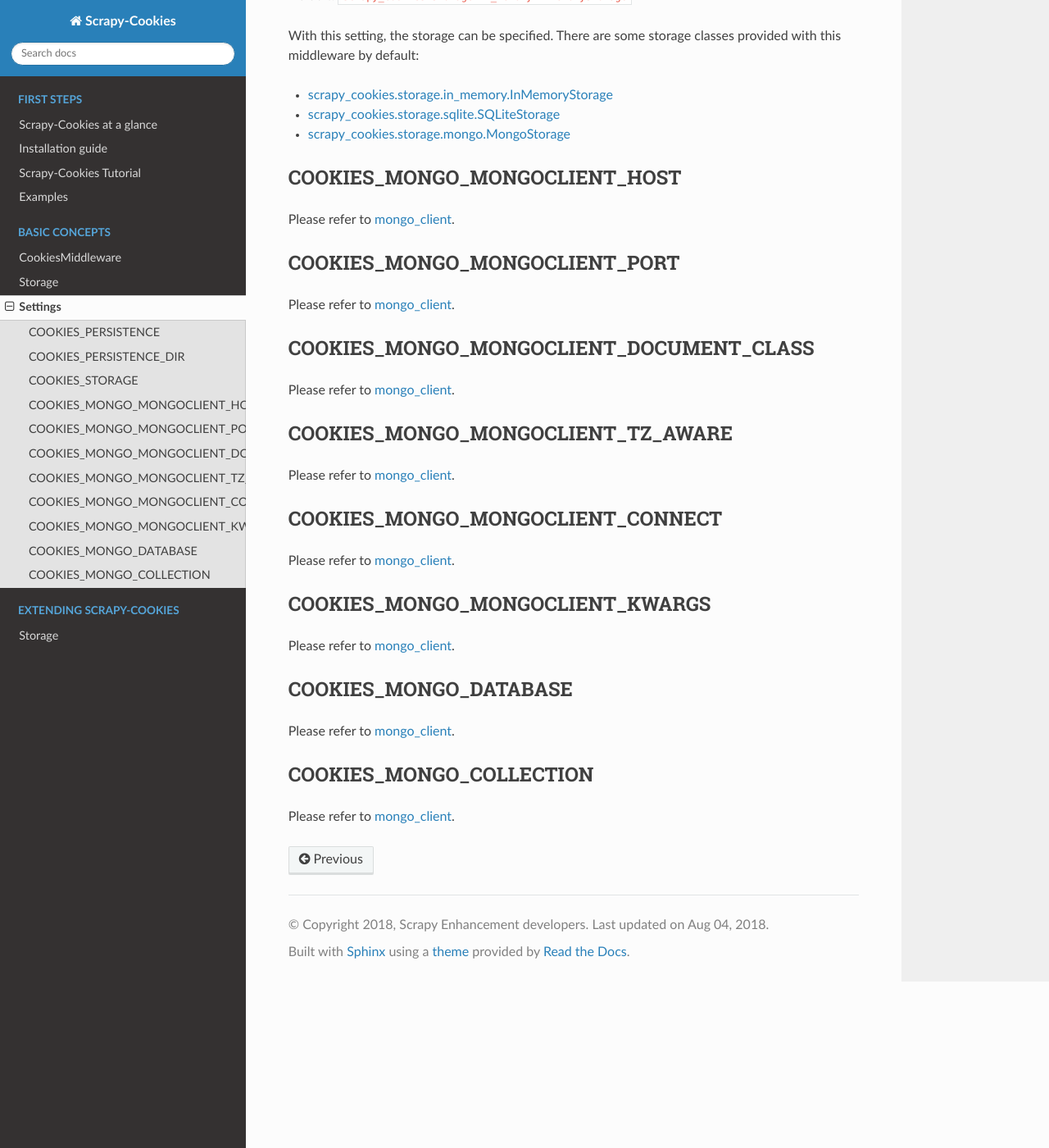
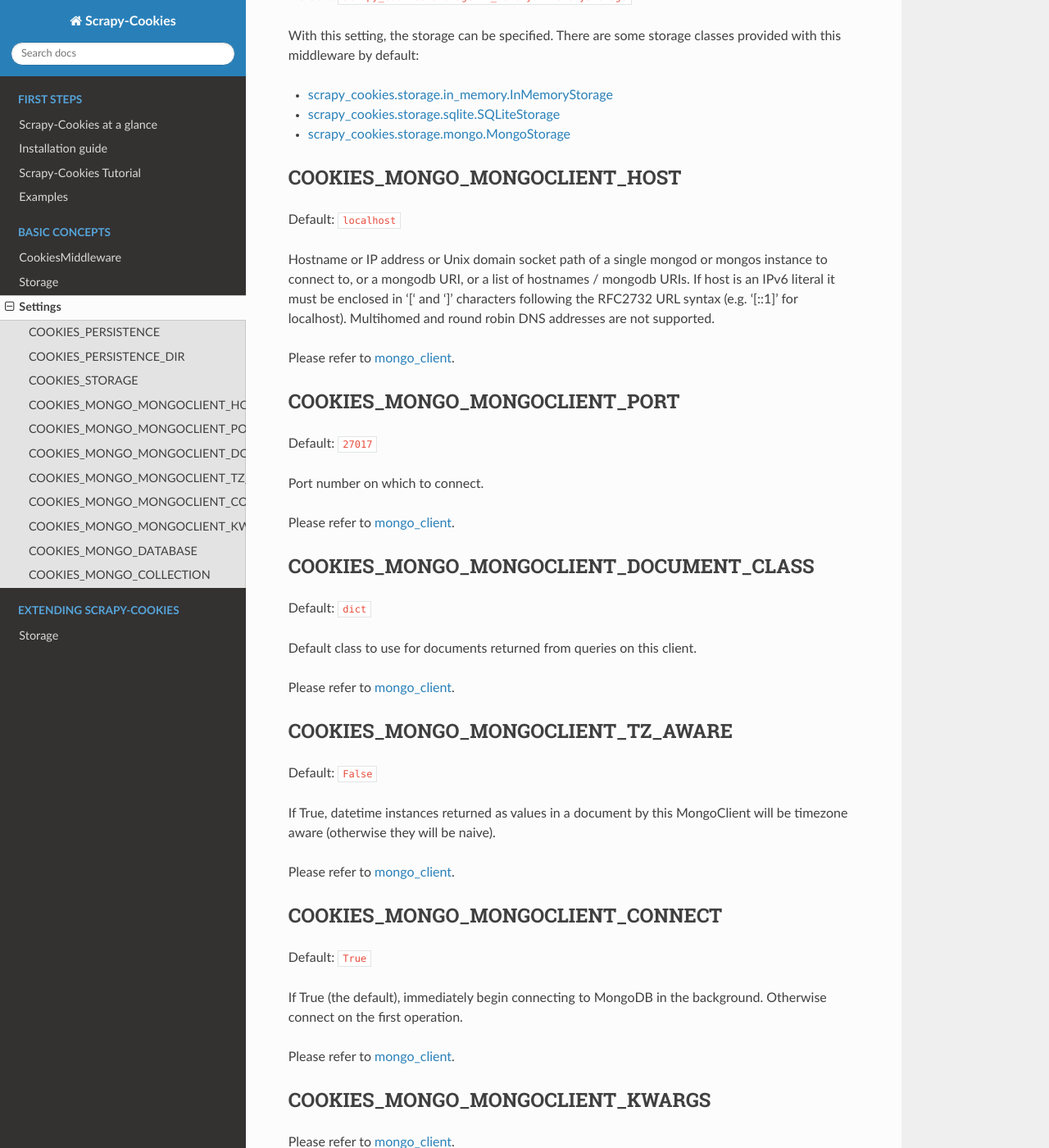
Before and after one commit to scrapedia/scrapy-cookies, a Sphinx documentation site: the page built from docs/topics/settings.rst, in a window 1280 px wide and 1400 px high, scrolled down 757 px. Shown: the whole window at 82% size. Built offline with Sphinx 7.4.7 and the Read the Docs theme 2.0.0, drawn with Linux system fonts in a browser that asks for light colours; comment, search, counter and statistics services are not loaded; some of the changed text lies outside the part shown.

Commit message:
Add content into documents
Improve the content of the documents

```diff
--- a/docs/topics/settings.rst
+++ b/docs/topics/settings.rst
@@ -52,49 +52,94 @@
 
 COOKIES_MONGO_MONGOCLIENT_HOST
 ~~~~~~~~~~~~~~~~~~~~~~~~~~~~~~
+
+Default: ``localhost``
+
+Hostname or IP address or Unix domain socket path of a single mongod or mongos
+instance to connect to, or a mongodb URI, or a list of hostnames / mongodb URIs.
+If host is an IPv6 literal it must be enclosed in ‘[‘ and ‘]’ characters
+following the RFC2732 URL syntax (e.g. ‘[::1]’ for localhost). Multihomed and
+round robin DNS addresses are not supported.
+
 Please refer to mongo_client_.
 
 .. setting:: COOKIES_MONGO_MONGOCLIENT_PORT
 
 COOKIES_MONGO_MONGOCLIENT_PORT
 ~~~~~~~~~~~~~~~~~~~~~~~~~~~~~~
+
+Default: ``27017``
+
+Port number on which to connect.
+
 Please refer to mongo_client_.
 
 .. setting:: COOKIES_MONGO_MONGOCLIENT_DOCUMENT_CLASS
 
 COOKIES_MONGO_MONGOCLIENT_DOCUMENT_CLASS
 ~~~~~~~~~~~~~~~~~~~~~~~~~~~~~~~~~~~~~~~~
+
+Default: ``dict``
+
+Default class to use for documents returned from queries on this client.
+
 Please refer to mongo_client_.
 
 .. setting:: COOKIES_MONGO_MONGOCLIENT_TZ_AWARE
 
 COOKIES_MONGO_MONGOCLIENT_TZ_AWARE
 ~~~~~~~~~~~~~~~~~~~~~~~~~~~~~~~~~~
+
+Default: ``False``
+
+If True, datetime instances returned as values in a document by this MongoClient
+will be timezone aware (otherwise they will be naive).
+
 Please refer to mongo_client_.
 
 .. setting:: COOKIES_MONGO_MONGOCLIENT_CONNECT
 
 COOKIES_MONGO_MONGOCLIENT_CONNECT
 ~~~~~~~~~~~~~~~~~~~~~~~~~~~~~~~~~
+
+Default: ``True``
+
+If True (the default), immediately begin connecting to MongoDB in the
+background. Otherwise connect on the first operation.
+
 Please refer to mongo_client_.
 
 .. setting:: COOKIES_MONGO_MONGOCLIENT_KWARGS
 
 COOKIES_MONGO_MONGOCLIENT_KWARGS
 ~~~~~~~~~~~~~~~~~~~~~~~~~~~~~~~~
+
 Please refer to mongo_client_.
 
 .. setting:: COOKIES_MONGO_DATABASE
 
 COOKIES_MONGO_DATABASE
 ~~~~~~~~~~~~~~~~~~~~~~
-Please refer to mongo_client_.
+
+Default: ``cookies``
+
+The name of the database - a string. If None (the default) the database named in
+the MongoDB connection URI is returned.
+
+Please refer to get_database_.
 
 .. setting:: COOKIES_MONGO_COLLECTION
 
 COOKIES_MONGO_COLLECTION
 ~~~~~~~~~~~~~~~~~~~~~~~~
-Please refer to mongo_client_.
+
+Default: ``cookies``
+
+The name of the collection - a string.
+
+Please refer to get_collection_.
 
 
 .. _mongo_client: http://api.mongodb.com/python/current/api/pymongo/mongo_client.html#pymongo.mongo_client.MongoClient
+.. _get_database: http://api.mongodb.com/python/current/api/pymongo/mongo_client.html#pymongo.mongo_client.MongoClient.get_database
+.. _get_collection: http://api.mongodb.com/python/current/api/pymongo/database.html#pymongo.database.Database.get_collection
```
